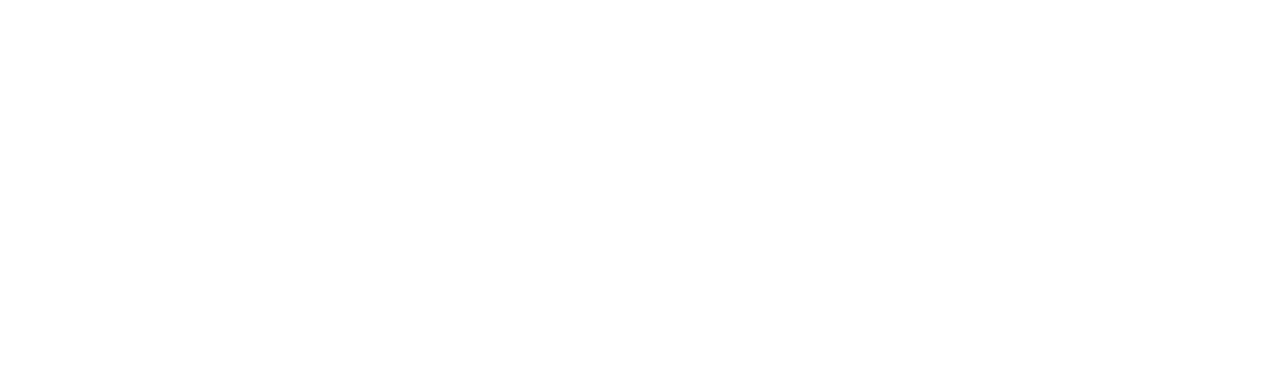
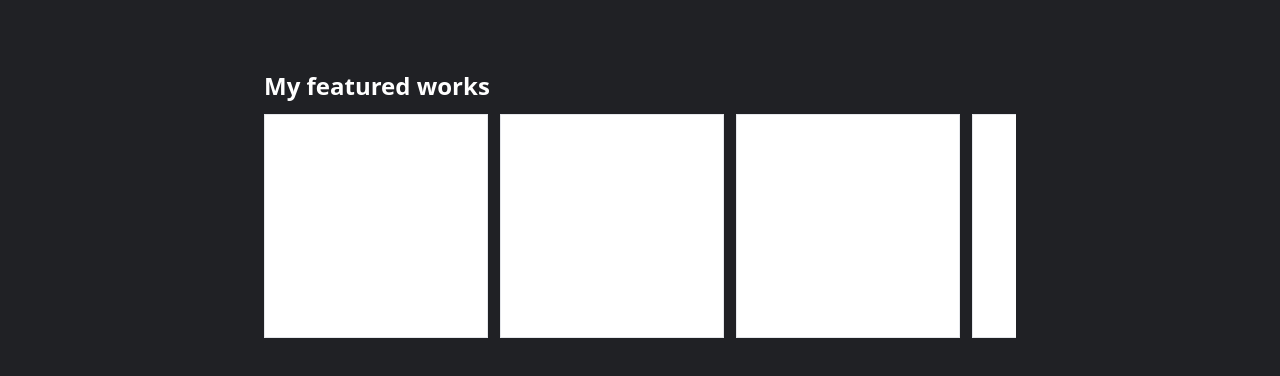
Before and after one commit to gawlster/rosewald, a Next.js app: page /newIndex in a window 1280 px wide. Shown: the part 1438-1814 px from the top of the page. Before the commit the page ends 1340 px from the top, so only its background shows below. Built offline with nearby package versions, Linux system fonts and the light colour scheme.

Commit message:
carousel and some work on project section

```diff
--- a/components/AboutSection.tsx
+++ b/components/AboutSection.tsx
@@ -3,7 +3,7 @@ import Image from "next/image"
 export default function AboutSection() {
     return <div className="w-full bg-bg-mid px-8 py-20 flex justify-center items-center text-center">
         <div className="flex flex-col justify-center items-center gap-6 w-full max-w-xl">
-            <Image src="/kal.jpg" alt="" width="240px" height="300px" />
+            <Image src="/kal.jpg" alt="" width="250px" height="388px" />
             <p>
                 Hey! My name is{" "}
                 <span className="green-glow font-bold">Kaleigh Johnston</span>, I
--- /dev/null
+++ b/components/Carousel.tsx
@@ -0,0 +1,145 @@
+import React, { useCallback, useRef, useState } from "react";
+import { FontAwesomeIcon } from "@fortawesome/react-fontawesome";
+import { faArrowCircleLeft, faArrowCircleRight, faArrowLeft, faArrowRight } from "@fortawesome/free-solid-svg-icons";
+
+export interface Props {
+    children?: React.ReactNode;
+    gap?: string;
+    pixelsToScroll?: number;
+}
+
+const portionOfClientWidthToScroll = 4 / 5;
+
+export default function Carousel(props: Props) {
+    const isTouchDevice = false
+
+    const ref = useRef<HTMLDivElement>(null);
+    const startX = useRef(-1);
+    const initialScroll = useRef(-1);
+
+    const [isHovering, setIsHovering] = useState(false);
+    const [atEnd, setAtEnd] = useState(true);
+    const [isDragging, setIsDragging] = useState(false);
+
+    const clientWidth = ref.current?.clientWidth ?? 0;
+    const scrollWidth = ref.current?.scrollWidth ?? 0;
+    const scrollLeft = ref.current?.scrollLeft ?? 0;
+    const isOverflowing = clientWidth < scrollWidth;
+    const distanceFromRight = scrollWidth - (scrollLeft + clientWidth);
+    const distanceFromLeft = scrollLeft;
+    const showRightGradient = (isOverflowing && distanceFromRight > 0);
+    const showLeftGradient = (isOverflowing && (distanceFromLeft ?? 0) > 0);
+    const showRightButton = showRightGradient && (isTouchDevice || isHovering || isDragging);
+    const showLeftButton = showLeftGradient && (isTouchDevice || isHovering || isDragging);
+
+    const forceRenderIfNeeded = useCallback(() => {
+        if (!atEnd) {
+            if ((ref.current?.scrollLeft ?? 0) <= 0 || (ref.current?.scrollLeft ?? 0) + (ref.current?.clientWidth ?? 0) >= (ref.current?.scrollWidth ?? 0)) {
+                setAtEnd(true);
+            }
+        } else {
+            if ((ref.current?.scrollLeft ?? 0) > 0 && (ref.current?.scrollLeft ?? 0) + (ref.current?.clientWidth ?? 0) < (ref.current?.scrollWidth ?? 0)) {
+                setAtEnd(false);
+            }
+        }
+    }, [atEnd]);
+
+    const handleRightClick = useCallback(() => {
+        const target = ref.current;
+        if (!target) {
+            return;
+        }
+        if (props.pixelsToScroll) {
+            target.scroll({ left: target.scrollLeft + props.pixelsToScroll, top: 0, behavior: "smooth" });
+        } else {
+            target.scroll({ left: target.scrollLeft + (target.clientWidth * portionOfClientWidthToScroll), top: 0, behavior: "smooth" });
+        }
+        forceRenderIfNeeded();
+    }, [forceRenderIfNeeded, props.pixelsToScroll]);
+
+    const handleLeftClick = useCallback(() => {
+        const target = ref.current;
+        if (!target) {
+            return;
+        }
+        if (props.pixelsToScroll) {
+            target.scroll({ left: target.scrollLeft - props.pixelsToScroll, top: 0, behavior: "smooth" });
+        } else {
+            target.scroll({ left: target.scrollLeft - (target.clientWidth * portionOfClientWidthToScroll), top: 0, behavior: "smooth" });
+        }
+        forceRenderIfNeeded();
+    }, [forceRenderIfNeeded, props.pixelsToScroll]);
+
+    const handleMouseDown = useCallback((e: React.MouseEvent<HTMLDivElement>) => {
+        const handleMouseMove = (e: MouseEvent) => {
+            if (startX.current === -1 || initialScroll.current === -1) {
+                return;
+            }
+            if (!isDragging) {
+                setIsDragging(true);
+            }
+            e.preventDefault();
+            const x = e.pageX;
+            const offset = startX.current - x;
+            ref.current!.scrollLeft = initialScroll.current + offset;
+            forceRenderIfNeeded();
+        };
+        const handleMouseUp = () => {
+            setIsDragging(false);
+            startX.current = -1;
+            initialScroll.current = -1;
+            window.removeEventListener("mouseup", handleMouseUp);
+            window.removeEventListener("mousemove", handleMouseMove);
+        };
+
+        startX.current = e.pageX;
+        initialScroll.current = scrollLeft;
+        window.addEventListener("mouseup", handleMouseUp);
+        window.addEventListener("mousemove", handleMouseMove);
+    }, [forceRenderIfNeeded, isDragging, scrollLeft]);
+
+    const handleMouseEnter = useCallback(() => setIsHovering(true), []);
+    const handleMouseLeave = useCallback(() => setIsHovering(false), []);
+
+    return (
+        <div className="relative w-full px-2" style={{ userSelect: "none" }} onMouseEnter={handleMouseEnter} onMouseLeave={handleMouseLeave}>
+            <div
+                className="absolute top-0 bottom-0 w-10 h-full flex items-center pointer-events-none z-20 transition-all justify-start -left-3"
+                style={{ opacity: showLeftGradient ? "1" : "0", background: "linear-gradient(90deg, #202125 0%, transparent 100%)" }}
+            >
+                <button
+                    type="button"
+                    className="bg-bg-light flex justify-center items-center p-2 rounded-full cursor-pointer transition-all hover:bg-white hover:text-bg-dark"
+                    onClick={handleLeftClick}
+                    style={{ pointerEvents: showLeftButton ? "auto" : "none", opacity: showLeftButton ? "1" : "0" }}
+                >
+                    <FontAwesomeIcon icon={faArrowLeft} />
+                </button>
+            </div>
+            <div
+                className="w-full overflow-x-scroll hide-scrollbar"
+                ref={ref}
+                onMouseDown={handleMouseDown}
+                onScroll={forceRenderIfNeeded}
+                style={{ cursor: isOverflowing ? (isDragging ? "grabbing" : "grab") : "default" }}
+            >
+                <div style={{ gap: props.gap || 0 }} className="w-fit flex justify-start">
+                    {props.children}
+                </div>
+            </div>
+            <div
+                className="absolute top-0 bottom-0 w-10 h-full flex items-center pointer-events-none z-20 transition-all justify-end -right-3"
+                style={{ opacity: showRightGradient ? "1" : "0", background: "linear-gradient(270deg, #202125 0%, transparent 100%)" }}
+            >
+                <button
+                    type="button"
+                    className="bg-bg-light flex justify-center items-center p-2 rounded-full cursor-pointer transition-all hover:bg-white hover:text-bg-bg-dark"
+                    onClick={handleRightClick}
+                    style={{ pointerEvents: showRightButton ? "auto" : "none", opacity: showRightButton ? "1" : "0" }}
+                >
+                    <FontAwesomeIcon icon={faArrowRight} />
+                </button>
+            </div>
+        </div>
+    );
+}
--- a/components/LandingSection.tsx
+++ b/components/LandingSection.tsx
@@ -9,7 +9,7 @@ export default function LandingSection() {
             className="w-full bg-bg-dark px-6 py-20 flex flex-col gap-4 justify-center items-center"
             style={{ height: "calc(100vh * 0.8)", maxHeight: "850px", minHeight: "450px" }}
         >
-            <Image src="/logo.png" alt="" height="180px" width="150px" />
+            <Image src="/logo.png" alt="" height="203px" width="150px" />
             <h1 className="pink-glow text-2xl font-bold uppercase text-center">Rosewald Studios</h1>
             <div>
                 <div className="flex flex-row gap-2 justify-center items-center">
--- /dev/null
+++ b/components/WorkSection.tsx
@@ -0,0 +1,25 @@
+import Carousel from "./Carousel";
+import Image from "next/image";
+
+export default function WorkSection() {
+    return (
+        <div className="w-full bg-bg-dark py-20 px-10 flex justify-center items-center">
+            <div className="flex flex-col justify-center items-center gap-8 max-w-3xl w-full">
+                <div className="w-full">
+                    <h4 className="text-2xl font-semibold mb-3 pl-2">My featured works</h4>
+                    <Carousel gap="12px">
+                        <div className="w-56 bg-white h-56 border border-solid border-red" />
+                        <div className="w-56 bg-white h-56 border border-solid border-red" />
+                        <div className="w-56 bg-white h-56 border border-solid border-red" />
+                        <div className="w-56 bg-white h-56 border border-solid border-red" />
+                        <div className="w-56 bg-white h-56 border border-solid border-red" />
+                        <div className="w-56 bg-white h-56 border border-solid border-red" />
+                        <div className="w-56 bg-white h-56 border border-solid border-red" />
+                        <div className="w-56 bg-white h-56 border border-solid border-red" />
+                        <div className="w-56 bg-white h-56 border border-solid border-red" />
+                    </Carousel>
+                </div>
+            </div>
+        </div>
+    )
+}
--- a/pages/newIndex.tsx
+++ b/pages/newIndex.tsx
@@ -1,11 +1,12 @@
 import AboutSection from "../components/AboutSection";
 import LandingSection from "../components/LandingSection";
+import WorkSection from "../components/WorkSection";
 
 export default function Home() {
   return <div className="w-full overflow-x-hidden scroll-smooth text-white">
     <LandingSection />
     <AboutSection />
-    {/* <WorkSection /> */}
+    <WorkSection />
     {/* <ContactSection /> */}
   </div>
 }
--- a/styles/globals.css
+++ b/styles/globals.css
@@ -52,3 +52,11 @@
 .sample-pic:hover .front .button {
     pointer-events: auto;
 }
+
+.hide-scrollbars {
+    -ms-overflow-style: none;
+    scrollbar-width: none;
+}
+.hide-scrollbar::-webkit-scrollbar {
+    display: none;
+}
```
